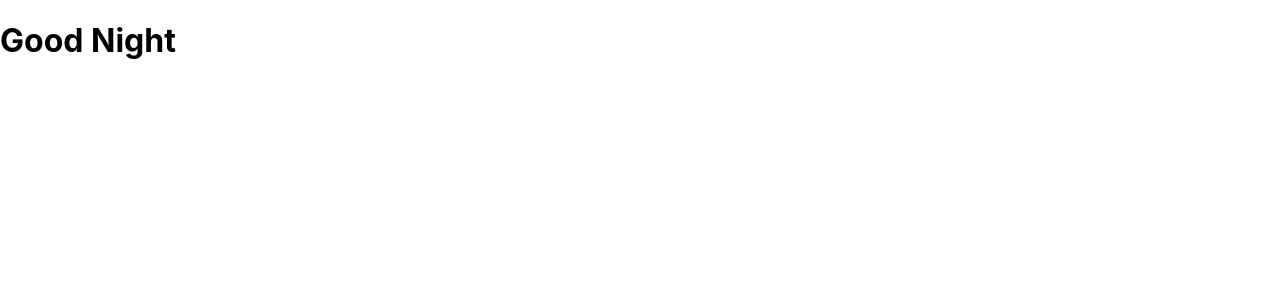
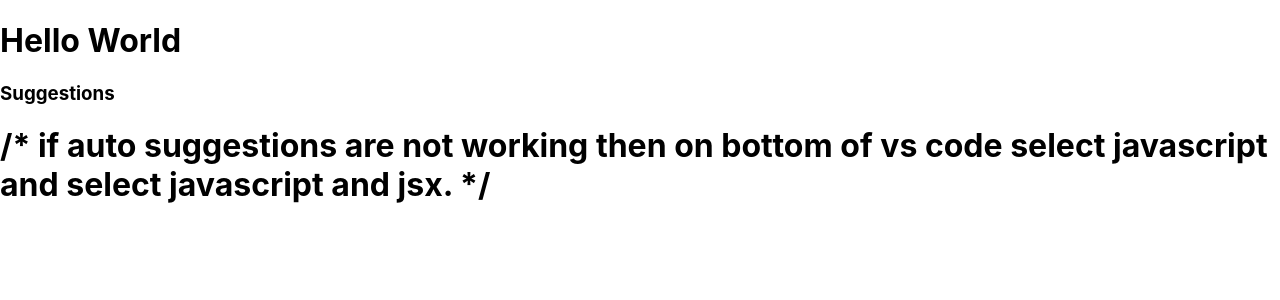
Before and after one commit to RohitPawar9850/Second-React-App, a React (Create React App) app in the folder second-react-app/: page / in a window 1280 px wide. Shown: the top 300 px of the page. Built offline with nearby package versions, Linux system fonts and the light colour scheme.

Commit message:
formating and auto suggestions

```diff
--- a/second-react-app/src/App.js
+++ b/second-react-app/src/App.js
@@ -1,12 +1,24 @@
-// conditional in jsx
+function App ()
+{
+    return(
+    <>
+    <h1>Hello World</h1>
+    <h3>Suggestions</h3>
+    <h1>/*
+if auto suggestions are not working
+then on bottom of vs code select javascript
+and select javascript and jsx.
+*/</h1>
+    </>
+    );
+}
 
-function App()
-{
-  let jsx1 = <h1>Hello World</h1>
-  let jsx2 = (
-    <h1>Good Night</h1>
-  );
-  return false ? jsx1 : jsx2;
-}
 export default App;
-// new function
+
+
+
+/*
+if auto suggestions are not working
+then on bottom of vs code select javascript
+and select javascript and jsx.
+*/
```
